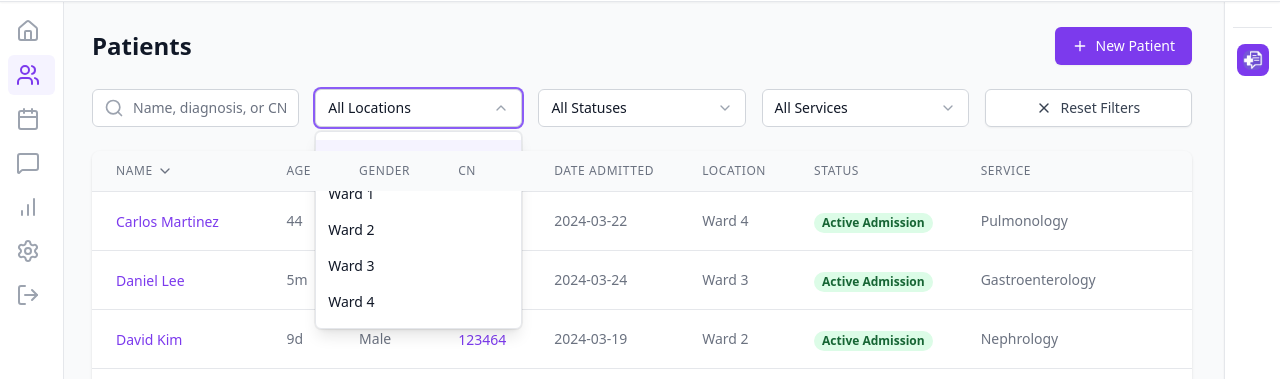
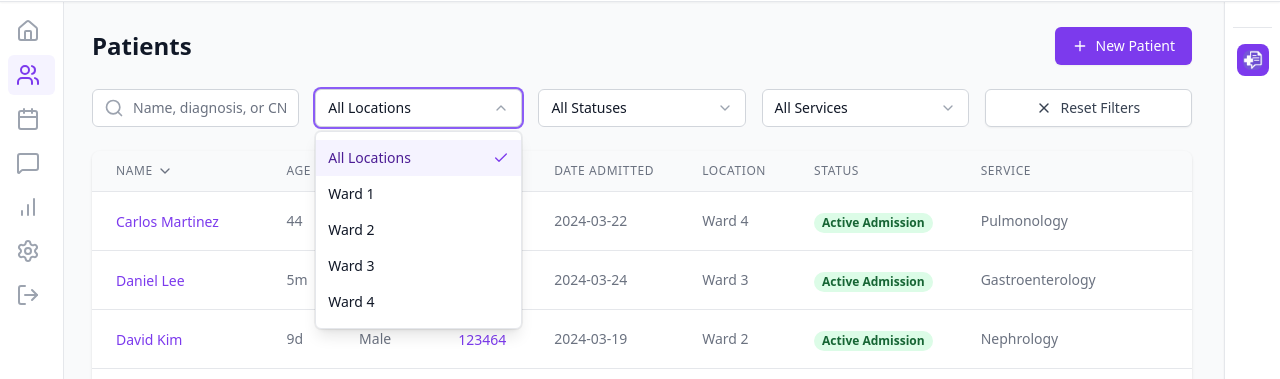
Before and after one commit to mfranco1/medstagram, a React (Vite) app in the folder frontend/: page /patients in a window 1280 px wide. Both pictures are taken after a click on the button "All Locations". Shown: the part 69-448 px from the top of the page. Built offline with nearby package versions, Linux system fonts and the light colour scheme.

Commit message:
fix: filter clipping, move tooltip to left in patients table

```diff
--- a/frontend/src/components/patient/PatientsTable.tsx
+++ b/frontend/src/components/patient/PatientsTable.tsx
@@ -188,11 +188,11 @@ export function PatientsTable({
                   <td className="px-6 py-4">
                     <Tooltip
                       show={hoveredDiagnosis === patient.id}
-                      position="top"
+                      position="left"
                       delay={750}
                       maxWidth={400}
                       content={
-                        <div className="text-sm text-gray-600">
+                        <div className="text-xs text-gray-600">
                           {patient.diagnosis}
                         </div>
                       }
--- a/frontend/src/components/ui/Select.tsx
+++ b/frontend/src/components/ui/Select.tsx
@@ -158,7 +158,7 @@ export function Select({
 
         {isOpen && (
           <div
-            className={`absolute z-10 mt-1 w-full bg-white rounded-md shadow-lg border border-gray-200 py-1 text-sm ring-1 ring-black ring-opacity-5 focus:outline-none ${
+            className={`absolute z-20 mt-1 w-full bg-white rounded-md shadow-lg border border-gray-200 py-1 text-sm ring-1 ring-black ring-opacity-5 focus:outline-none ${
               isOpen
                 ? 'opacity-100 translate-y-0'
                 : 'opacity-0 -translate-y-1 pointer-events-none'
```
